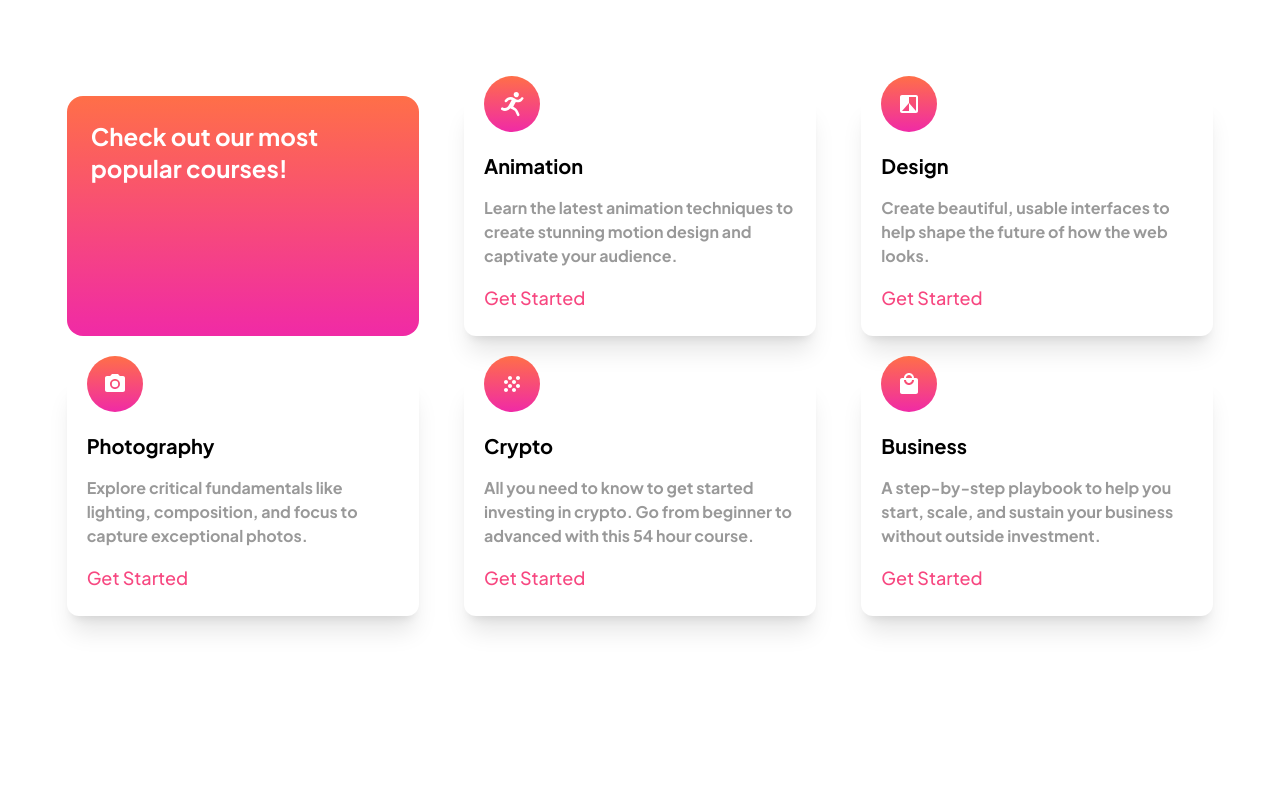
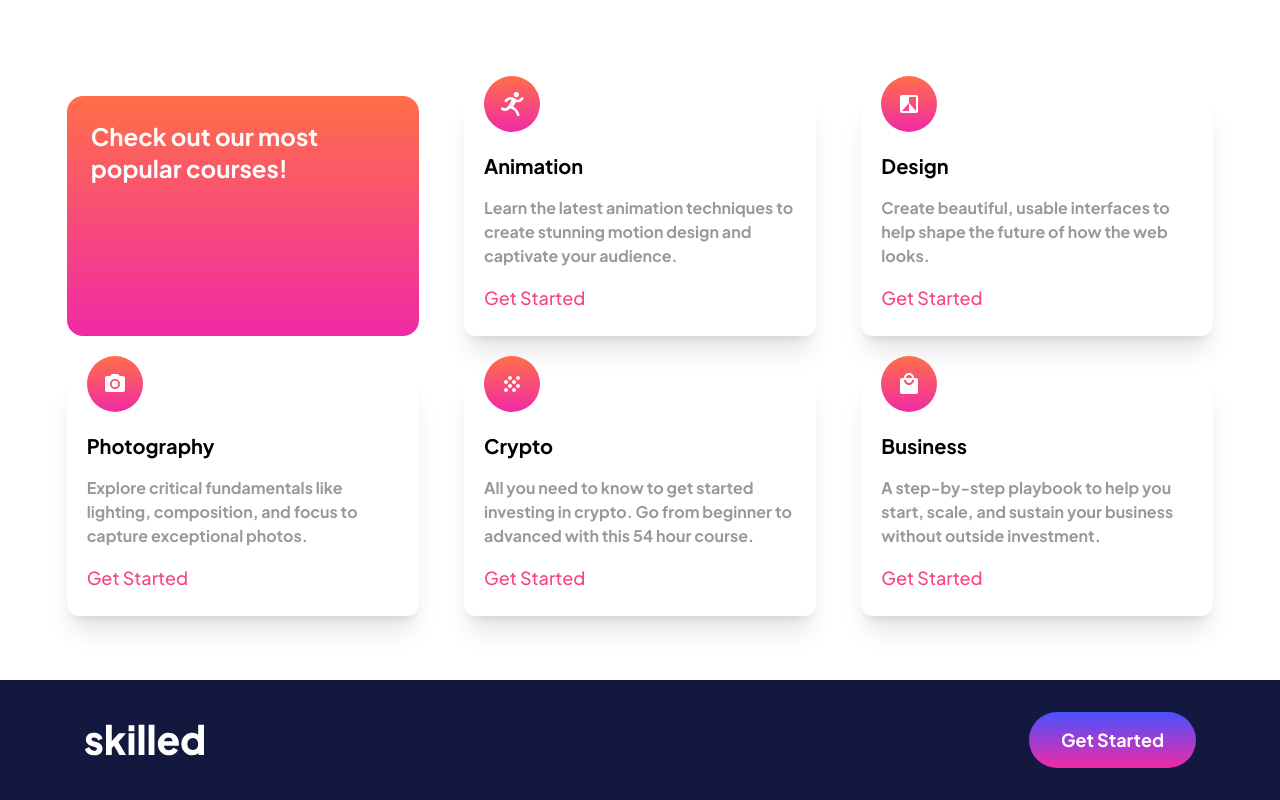
Before and after one commit to xpress-dev/e-learning-landing-page, a React (Vite) app: page / in a window 1280 px wide. Shown: the part 688-1488 px from the top of the page. Before the commit the page ends 1368 px from the top, so only its background shows below. Built offline with nearby package versions, Linux system fonts and the light colour scheme.

Commit message:
implemented footer

```diff
--- a/src/App.jsx
+++ b/src/App.jsx
@@ -2,6 +2,7 @@ import React from 'react';
 import Header from './components/Header';
 import Hero from './components/Hero';
 import Courses from './components/Courses';
+import Footer from './components/Footer';
 
 const App = () => {
   return (
@@ -9,6 +10,7 @@ const App = () => {
       <Header />
       <Hero />
       <Courses />
+      <Footer />
     </main>
   );
 };
--- a/src/components/Courses.jsx
+++ b/src/components/Courses.jsx
@@ -7,7 +7,7 @@ import cryptoIcon from '../assets/icon-crypto.svg';
 import businessIcon from '../assets/icon-business.svg';
 const Courses = () => {
   return (
-    <section className='w-full p-16 grid grid-cols-1 sm:grid-cols-2 lg:grid-cols-3 gap-10'>
+    <section className='w-full p-16 grid grid-cols-1 sm:grid-cols-2 lg:grid-cols-3 gap-10 max-w-7xl mx-auto'>
       <div className='bg-gradient-to-b from-[#ff6f48] to-[#f02aa6] text-white p-6 rounded-2xl w-[22rem] sm:h-[15rem] font-bold text-2xl mx-auto'>
         <p>Check out our most popular courses!</p>
       </div>
--- /dev/null
+++ b/src/components/Footer.jsx
@@ -0,0 +1,16 @@
+import React from 'react';
+import lightLogo from '../assets/logo-light.svg';
+const Footer = () => {
+  return (
+    <footer className='bg-[#13183f] h-[120px] w-full'>
+      <div className='max-w-6xl mx-auto flex h-full justify-between items-center'>
+        <img src={lightLogo} className='w-[86px] sm:w-[120px] ml-5' />
+        <button className='bg-gradient-to-b w-[167px] h-[56px] mr-5 text-white font-semibold text-lg from-[#4851ff] to-[#f02aa6] rounded-full hover:opacity-80'>
+          Get Started
+        </button>
+      </div>
+    </footer>
+  );
+};
+
+export default Footer;
--- a/src/components/Hero.jsx
+++ b/src/components/Hero.jsx
@@ -13,7 +13,7 @@ const Hero = () => {
           Our modern courses across a range of in-demand skills will give you
           the knowledge you need to live the life you want.
         </p>
-        <button className='px-8 py-4 text-white bg-gradient-to-b from-[#ff6f48] to-[#f02aa6] rounded-full w-40 font-semibold mt-5'>
+        <button className='px-8 py-4 text-white bg-gradient-to-b from-[#ff6f48] to-[#f02aa6] rounded-full w-40 font-semibold mt-5 hover:opacity-50'>
           Get Started
         </button>
       </div>
```
Also changed, not shown: 1 other file (tests, documents, lock files or other folders).
